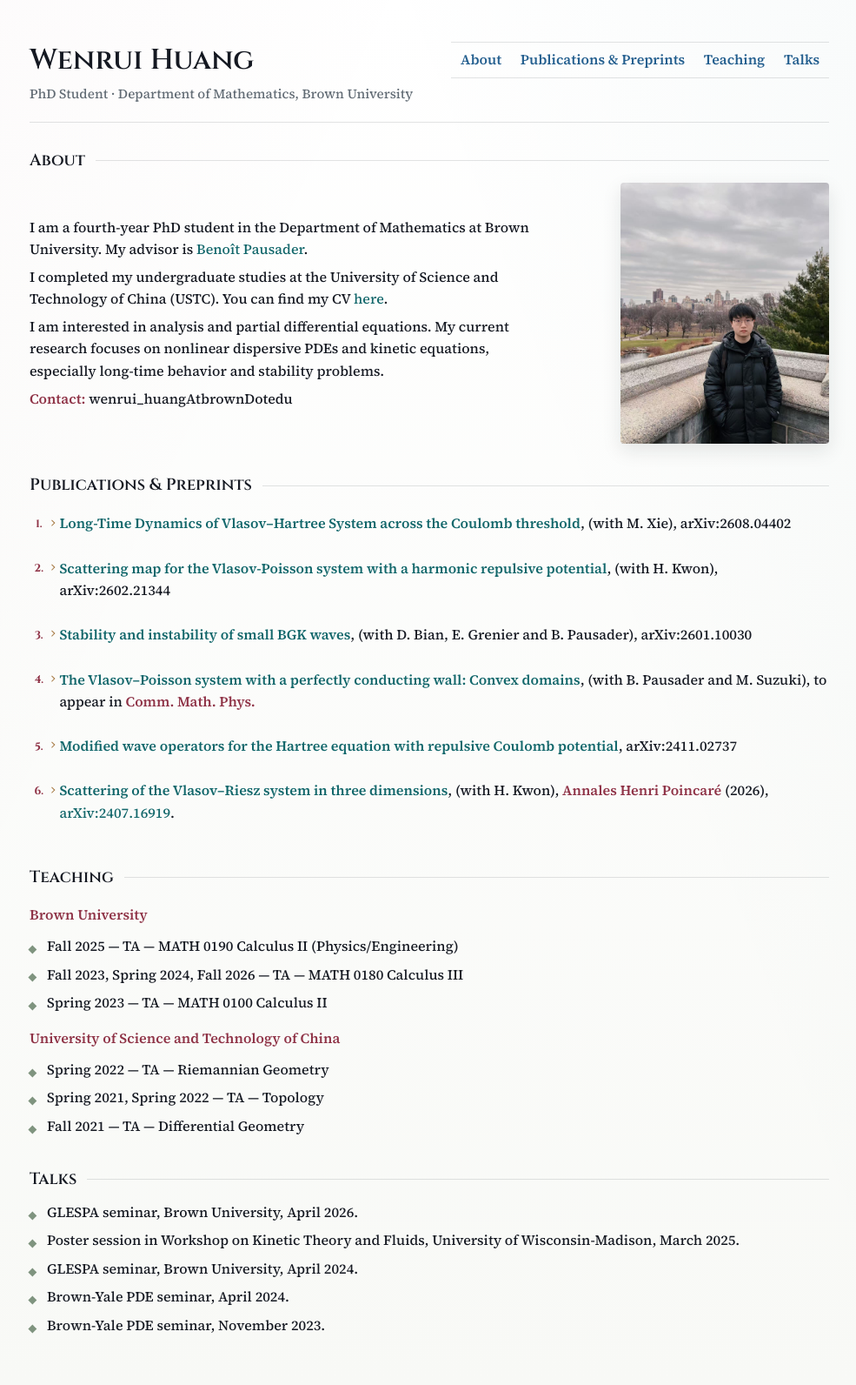
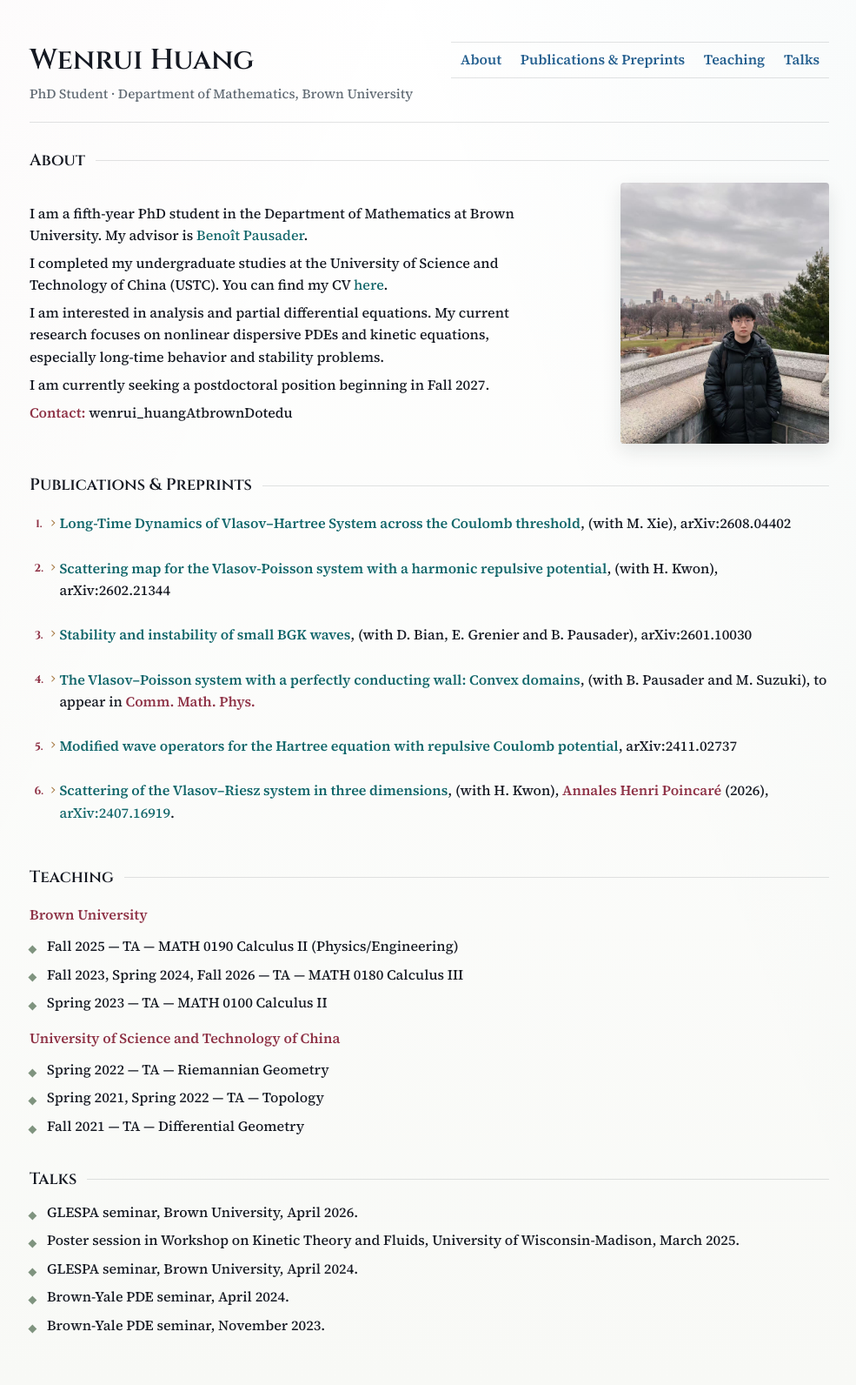
Before and after one commit to whuang58/whuang58.github.io, a Jekyll site: the page built from index.md, in a window 1280 px wide. Shown: the whole page at 87% size, without its empty margins (146-1131 px from the left). Built offline with Jekyll 4.4.1, drawn with Linux system fonts in a browser that asks for light colours.

Commit message:
Update index.md

```diff
--- a/index.md
+++ b/index.md
@@ -8,11 +8,13 @@ title: Homepage
 <div class="about-grid" markdown="1">
 <div class="about-copy" markdown="1">
 
-I am a fourth-year PhD student in the Department of Mathematics at Brown University. My advisor is [Benoît Pausader](https://www.math.brown.edu/bpausade/).
+I am a fifth-year PhD student in the Department of Mathematics at Brown University. My advisor is [Benoît Pausader](https://www.math.brown.edu/bpausade/).
 
 I completed my undergraduate studies at the University of Science and Technology of China (USTC). You can find my CV [here](CV_hwr.pdf).
 
 I am interested in analysis and partial differential equations. My current research focuses on nonlinear dispersive PDEs and kinetic equations, especially long-time behavior and stability problems.
+
+I am currently seeking a postdoctoral position beginning in Fall 2027.
 
 **Contact:** wenrui_huangAtbrownDotedu
 
```
